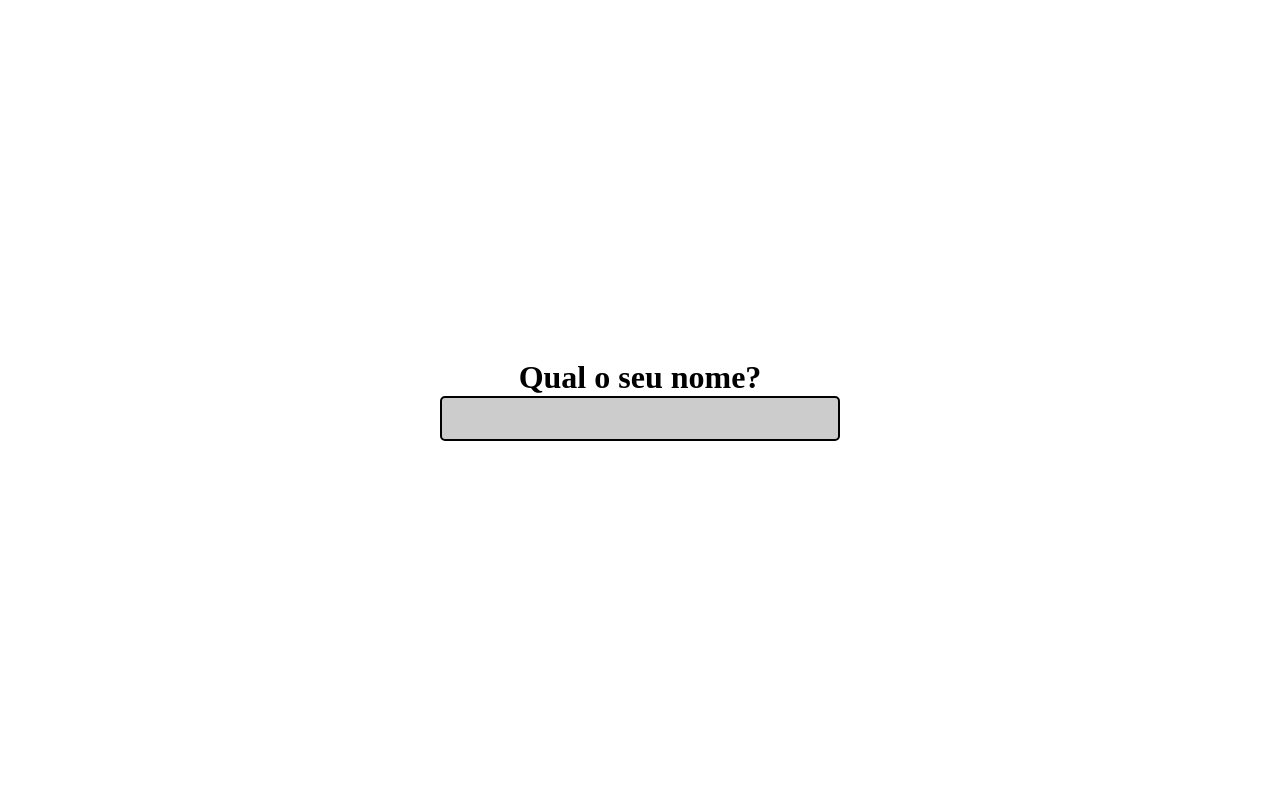
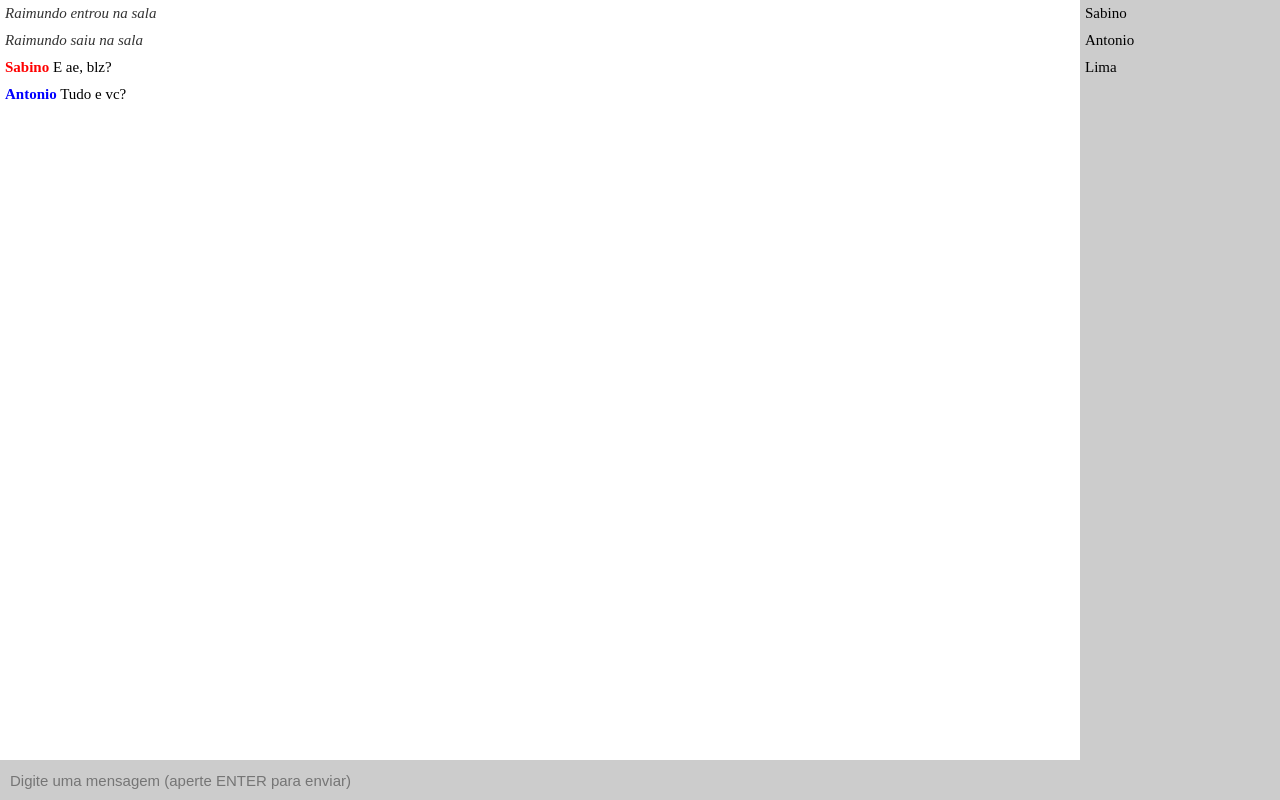
Before and after one commit to AntonioSabino/chat-socketio, a website: page public/index.html in a window 1280 px wide. Drawn offline with Linux system fonts and the light colour scheme.

Commit message:
Estrutura da pagina de chat

```diff
--- a/public/index.html
+++ b/public/index.html
@@ -16,7 +16,22 @@
   </div>
 
   <div class="page" id="chatPage">
-
+    <div class="chatArea">
+      <ul class="chatList">
+        <li class="m-status">Raimundo entrou na sala</li>
+        <li class="m-status">Raimundo saiu na sala</li>
+        <li class="m-txt"><span class="me">Sabino</span> E ae, blz?</li>
+        <li class="m-txt"><span>Antonio</span> Tudo e vc?</li>
+      </ul>
+      <ul class="userList">
+        <li>Sabino</li>
+        <li>Antonio</li>
+        <li>Lima</li>
+      </ul>
+    </div>
+    <div class="chatInput">
+      <input type="text" class="chatTextInput" placeholder="Digite uma mensagem (aperte ENTER para enviar)" />
+    </div>
   </div>
 </body>
 
--- a/public/style.css
+++ b/public/style.css
@@ -2,6 +2,7 @@
   margin: 0;
   padding: 0;
   box-sizing: border-box;
+  list-style: none;
 }
 
 .page {
@@ -12,7 +13,7 @@
 }
 
 #loginPage {
-  display: flex;
+  display: none;
 }
 
 .loginNameInput {
@@ -27,5 +28,64 @@
 }
 
 #chatPage {
-  display: none;
+  display: flex;
 }
+
+.chatArea {
+  flex: 1;
+  width: 100%;
+  display: flex;
+}
+
+.chatList {
+  flex: 1;
+  background-color: #FFF;
+  overflow-y: scroll;
+  max-height: calc(100vh - 40px);
+}
+
+.chatList li {
+  padding: 5px;
+  font-size: 15px;
+}
+
+.chatList li.m-status {
+  color: #333;
+  font-style: italic;
+}
+
+.chatList li.m-txt span {
+  font-weight: bold;
+  color: #0000FF;
+}
+
+.chatList li.m-txt span.me {
+  color: #FF0000;
+}
+
+.userList {
+  width: 200px;
+  background-color: #CCC;
+  overflow-y: scroll;
+  max-height: calc(100vh - 40px);
+}
+
+.userList li {
+  padding: 5px;
+  font-size: 15px;
+}
+
+.chatInput {
+  width: 100%;
+  display: flex;
+}
+
+.chatTextInput {
+  flex: 1;
+  height: 40px;
+  padding: 0 10px;
+  font-size: 15px;
+  outline: 0;
+  border: 0;
+  background-color: #CCC;
+}
```
